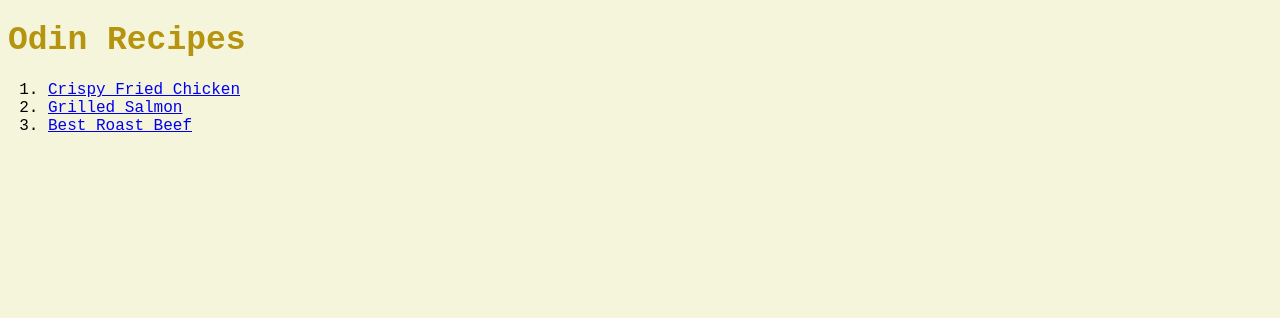
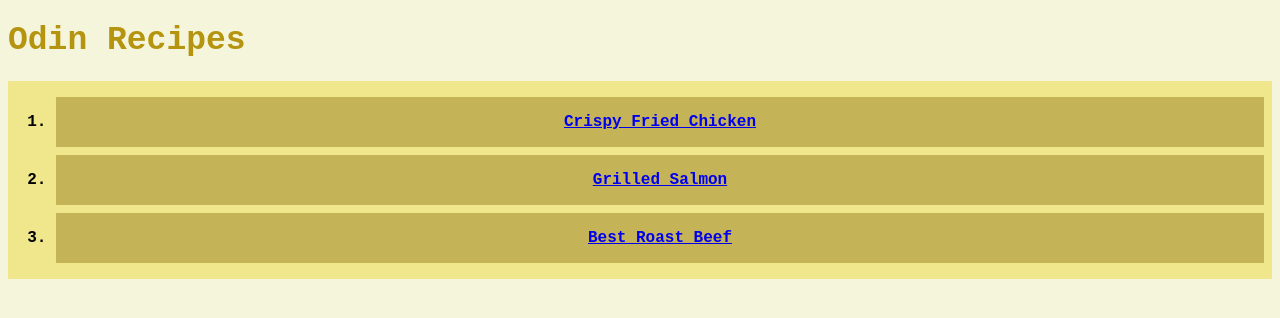
Before and after one commit to VuongNguyenHoang/odin-recipes, a plain HTML site: page index.html in a window 1280 px wide. Drawn offline with Linux system fonts and the light colour scheme.

Commit message:
Add layouts,colors, and styles to recipes site

```diff
--- a/index.html
+++ b/index.html
@@ -9,10 +9,10 @@
 
 <body>
     <h1>Odin Recipes</h1>
-    <ol>
-        <li><a href="./recipes/crispy-fried-chicken.html">Crispy Fried Chicken</a></li>
-        <li><a href="./recipes/grilled-salmon.html">Grilled Salmon</a></li>
-        <li><a href="./recipes/best-roast-beef.html">Best Roast Beef</a></li>
+    <ol class="container">
+        <li class="recipe"><a href="./recipes/crispy-fried-chicken.html">Crispy Fried Chicken</a></li>
+        <li class="recipe"><a href="./recipes/grilled-salmon.html">Grilled Salmon</a></li>
+        <li class="recipe"><a href="./recipes/best-roast-beef.html">Best Roast Beef</a></li>
     </ol>
 </body>
 </html>
--- a/styles.css
+++ b/styles.css
@@ -10,3 +10,18 @@ h1{
     font-size: 33px;
 
 }
+
+.container{
+    background-color: #F0E68C	;
+    margin: 16px auto;
+    border: 8px solid #F0E68C	;
+}
+
+.recipe{
+  background: #C5B358;
+  margin-top: 8px;
+  margin-bottom: 8px;
+  padding: 16px 8px;
+  text-align: center;
+  font-weight: bold;
+}
```
